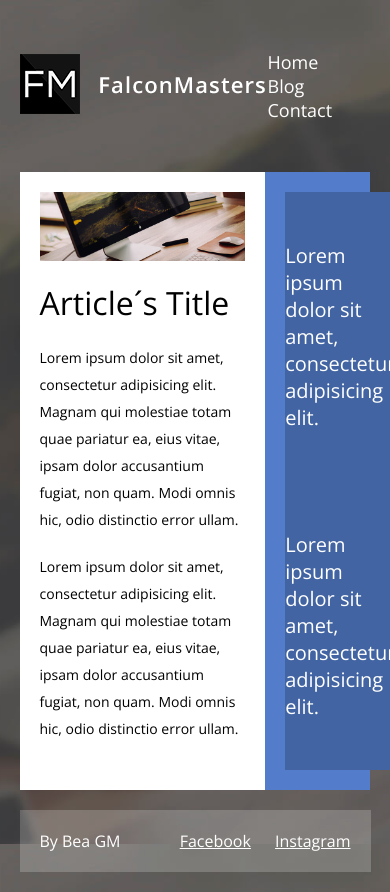
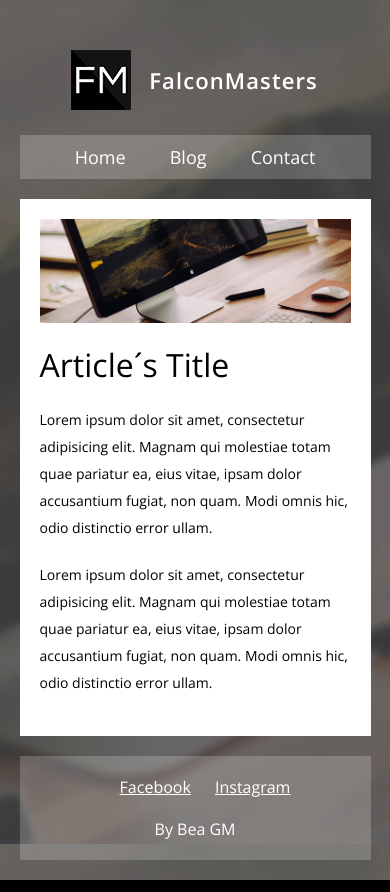
Before and after one commit to Bbeai/FlexBox, a plain HTML site: page index.html in a window 390 px wide. Drawn offline with nearby package versions, Linux system fonts and the light colour scheme.

Commit message:
Agregando Diseño responsivo al sitio.

```diff
--- a/css/style.css
+++ b/css/style.css
@@ -99,7 +99,7 @@ footer {
   display: flex;
   flex-direction: row;
   flex-wrap: nowrap;
-  justify-content: space-between; /*separar divs*/
+  justify-content: space-between; /*separar divs, distribuir contenido */
 }
 
 footer .social-media a {
@@ -111,3 +111,63 @@ footer .social-media a {
 footer .social-media a:hover {
   text-decoration: none;
 }
+
+@media screen and (max-width: 800px) {
+  .main {
+    width: 100%;
+  }
+
+  aside {
+    width: 100%;
+    flex-direction: row;
+  }
+
+  aside .ad {
+    padding: 20px;
+    width: 40%;
+  }
+}
+
+@media screen and (max-width: 600px) {
+  header {
+    flex-direction: column; /*un div debajo del otro
+        es decir el div del logo y el div que contiene el menu*/
+    padding-bottom: 20px;
+  }
+
+  header nav {
+    width: 100%;
+    background: rgba(255, 255, 255, 0.2);
+    text-align: center;
+    padding: 10px;
+  }
+
+  header nav a {
+    margin: 0 20px;
+  }
+
+  header .logo {
+    margin-bottom: 20px;
+  }
+
+  footer {
+    flex-direction: column;
+    text-align: center;
+  }
+
+  /*invertiendo orden de los divs*/
+  footer .author {
+    order: 2;
+  }
+
+  footer .social-media {
+    order: 1;
+    margin-bottom: 20px;
+  }
+}
+
+@media screen and (max-width: 400px) {
+  aside {
+    display: none; /*ya no aparece el apartado */
+  }
+}
```
